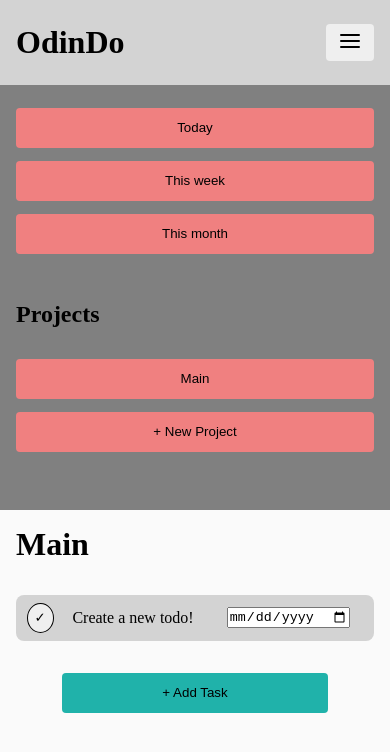
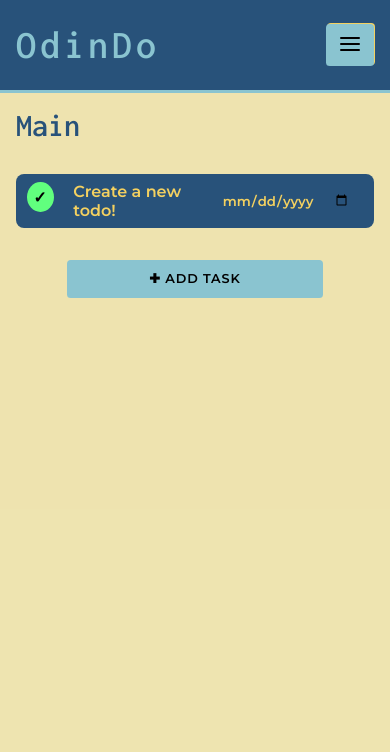
Before and after one commit to jvfe/js-todolist, a plain HTML site: page index.html in a window 390 px wide. Drawn offline with Linux system fonts and the light colour scheme.

Commit message:
feat: Improve overall styling

```diff
--- a/index.html
+++ b/index.html
@@ -4,15 +4,30 @@
     <meta charset="UTF-8" />
     <meta http-equiv="X-UA-Compatible" content="IE=edge" />
     <meta name="viewport" content="width=device-width, initial-scale=1.0" />
+    <link rel="preconnect" href="https://fonts.gstatic.com" />
+    <link
+      href="https://fonts.googleapis.com/css2?family=Inconsolata:wght@600&family=Montserrat:ital,wght@0,300;0,600;1,400&display=swap"
+      rel="stylesheet"
+    />
     <link rel="stylesheet" href="styles/main.css" />
     <title>OdinDo</title>
   </head>
   <body>
     <div class="container">
       <header class="head">
-        <h1 class="title">OdinDo</h1>
-        <button class="inactive burger btn">
-          <svg xmlns="http://www.w3.org/2000/svg" width="24" height="24" viewBox="0 0 24 24" fill="none" stroke="currentColor" stroke-width="2" stroke-linecap="round" stroke-linejoin="round">
+        <h1 class="title main-title">OdinDo</h1>
+        <button class="burger inactive btn">
+          <svg
+            xmlns="http://www.w3.org/2000/svg"
+            width="24"
+            height="24"
+            viewBox="0 0 24 24"
+            fill="none"
+            stroke="currentColor"
+            stroke-width="2"
+            stroke-linecap="round"
+            stroke-linejoin="round"
+          >
             <line x1="3" y1="6" x2="21" y2="6"></line>
             <line x1="3" y1="12" x2="21" y2="12"></line>
             <line x1="3" y1="18" x2="21" y2="18"></line>
@@ -22,17 +37,29 @@
       <main class="main">
         <div class="sidebar">
           <div class="project-bar" id="date-project-list">
-          <button class="btn project-btn date-filter" id="today">Today</button>
-          <button class="btn project-btn date-filter" id="this-week">This week</button>
-          <button class="btn project-btn date-filter" id="this-month">This month</button>
+            <button class="btn project-btn date-filter" id="today">
+              Today
+            </button>
+            <button class="btn project-btn date-filter" id="this-week">
+              This week
+            </button>
+            <button class="btn project-btn date-filter" id="this-month">
+              This month
+            </button>
           </div>
           <div class="project-bar" id="project-list">
-          <h2 class="project-list-title">Projects</h2>
+            <h2 class="title project-list-title">Projects</h2>
             <button class="btn project project-btn">Main</button>
-          <button class="btn project project-btn" id="add-proj">+ New Project</button>
+            <button class="btn project project-btn" id="add-proj">
+              ✚ New Project
+            </button>
             <div class="inactive new-project-div">
               <form id="new-project-form" class="new-form">
-              <input type="text" name="new-project-name" id="new-project-name">
+                <input
+                  type="text"
+                  name="new-project-name"
+                  id="new-project-name"
+                />
                 <button type="submit" class="btn submit-project">Add</button>
               </form>
             </div>
@@ -40,7 +67,7 @@
         </div>
 
         <div class="project-view">
-        <h1 class="current-project">Main</h1>
+          <h1 class="title current-project">Main</h1>
           <div class="todos-view">
             <div class="todo-element">
               <button class="btn check-todo">✓</button>
@@ -51,17 +78,17 @@
             </div>
           </div>
           <div class="center">
-        <button id="new-todo" class="btn">+ Add Task</button>
+            <button id="new-todo" class="btn">✚ Add Task</button>
           </div>
           <div class="inactive center new-todo-div">
             <form id="new-todo-form" class="new-form">
-          <input type="text" name="new-todo-name" id="new-todo-name">
+              <input type="text" name="new-todo-name" id="new-todo-name" />
               <button type="submit" class="btn submit-todo">Add</button>
             </form>
           </div>
         </div>
+      </main>
     </div>
-  </main>
     <script src="main.js"></script>
   </body>
 </html>
--- a/styles/main.css
+++ b/styles/main.css
@@ -1,3 +1,13 @@
+:root {
+  --yale-blue: rgba(40, 82, 122, 1);
+  --middle-blue: rgba(138, 196, 208, 1);
+  --orange-yellow-crayola: rgba(244, 209, 96, 1);
+  --medium-champagne: rgba(231, 216, 142, 0.7);
+  --middle-red: #a89b9d;
+  --screamin-green: #61ff7e;
+  --flame: #de541e;
+}
+
 * {
   margin: 0;
   padding: 0;
@@ -10,26 +20,47 @@ body,
   height: 100%;
 }
 
+body {
+  font-family: "Montserrat", sans-serif;
+  font-weight: bold;
+}
+
 .head {
   padding: 1.5em 1em;
-  background: lightgrey;
+  background: var(--yale-blue);
+  color: var(--middle-blue);
+  border-bottom: 3px solid var(--middle-blue);
   display: flex;
   justify-content: space-between;
 }
 
+.title {
+  font-family: "Inconsolata", monospace;
+}
+
+.main-title {
+  font-size: 2.5rem;
+  border-bottom: 3px solid var(--mindaro);
+  letter-spacing: 0.2ch;
+}
+
 .burger {
   width: 3rem;
+  background: var(--middle-blue);
+  box-shadow: 1px -1px var(--orange-yellow-crayola);
 }
 
 .main {
   display: grid;
   grid-template-columns: minmax(150px, 25%) 1fr;
   height: 100%;
-  background: #fafafa;
+  background: var(--medium-champagne);
+  color: var(--yale-blue);
 }
 
 .sidebar {
-  background: gray;
+  background: var(--middle-red);
+  border-right: 2px solid var(--yale-blue);
   height: 100%;
   padding: 1em;
 }
@@ -40,6 +71,8 @@ body,
 }
 
 .project-list-title {
+  color: var(--yale-blue);
+  font-size: 1.5em;
   padding: 1em 0;
 }
 
@@ -47,6 +80,15 @@ body,
   border: none;
   border-radius: 0.3em;
   cursor: pointer;
+  font-family: inherit;
+  font-weight: inherit;
+  font-size: 0.8em;
+  text-transform: uppercase;
+  letter-spacing: 0.1ch;
+}
+
+.btn:hover {
+  box-shadow: 2px 2px var(--yale-blue);
 }
 
 .center {
@@ -55,7 +97,7 @@ body,
 }
 
 .project-btn {
-  background: lightcoral;
+  background: var(--orange-yellow-crayola);
   border: none;
   line-height: 3em;
   margin: 0.5em 0;
@@ -84,7 +126,8 @@ body,
 .todo-element {
   display: flex;
   justify-content: space-evenly;
-  background: lightgrey;
+  background: var(--yale-blue);
+  color: var(--orange-yellow-crayola);
   border-radius: 0.5em;
   padding: 0.5em;
 }
@@ -101,18 +144,36 @@ body,
   width: 30px;
   height: 30px;
   border-radius: 50%;
-  border: 1px solid black;
+  background: var(--screamin-green);
   margin: 0 0.2em;
+  font-size: 1em;
+}
+
+.check-todo:active {
+  font-size: 0.8em;
+}
+
+#todo-date {
+  font-weight: inherit;
+  font-family: inherit;
+  color: var(--orange-yellow-crayola);
+  height: 3ch;
+  border: none;
+  background-color: inherit;
 }
 
 #new-todo {
   width: 20em;
-  background: lightseagreen;
+  background: var(--middle-blue);
   line-height: 3em;
 }
 
 #new-todo-form {
   margin-top: 1em;
+}
+
+.active {
+  display: block;
 }
 
 .inactive {
@@ -129,6 +190,12 @@ body,
     visibility: visible;
   }
 
+  .sidebar {
+    display: none;
+    border-right: none;
+    border-bottom: 2px solid var(--yale-blue);
+  }
+
   .todos-view {
     padding: 2em 0;
   }
```
Lines whose indentation alone changed are shown as unchanged.
